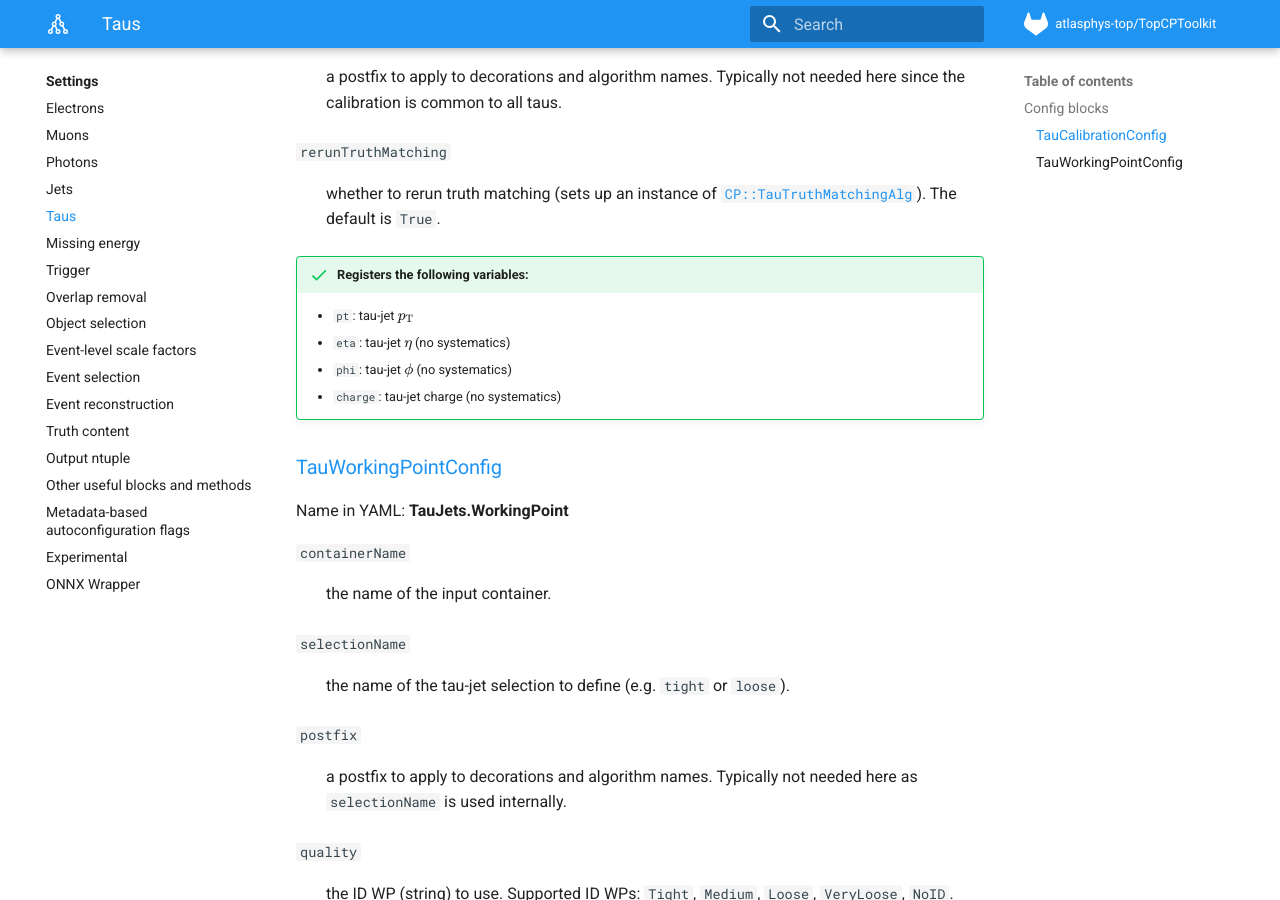
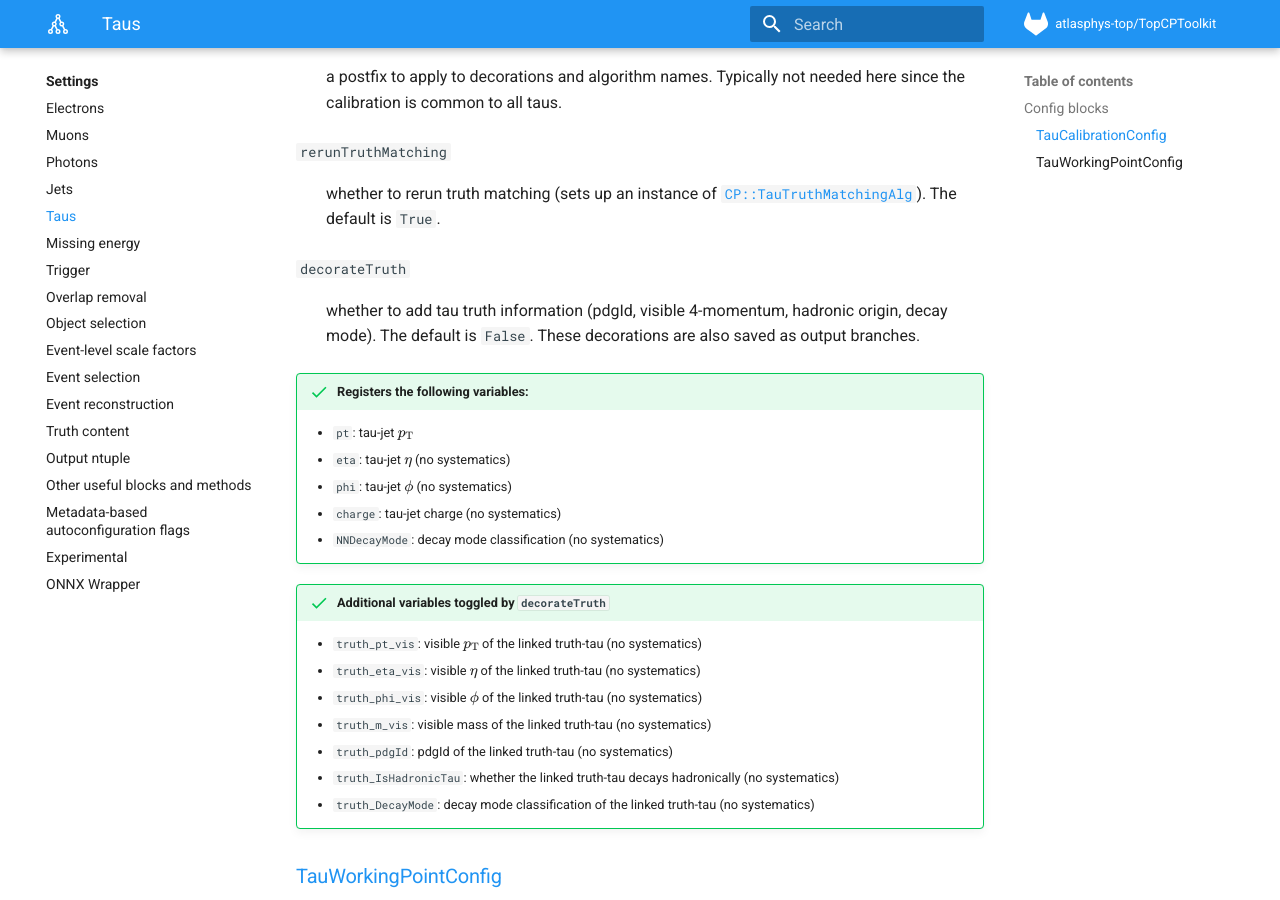
Before and after one commit to SuperNova76/TopCPToolKit, an MkDocs documentation site: the page built from docs/settings/taus.md, in a window 1280 px wide and 900 px high, scrolled down 435 px. Built offline with MkDocs 1.6.1 and Material for MkDocs 9.7.7, drawn with Linux system fonts in a browser that asks for light colours; formulas are drawn with MathJax 3.

Commit message:
tau truth information

```diff
--- a/docs/settings/taus.md
+++ b/docs/settings/taus.md
@@ -63,11 +63,24 @@ Name in YAML: **TauJets**
 `rerunTruthMatching`
 :   whether to rerun truth matching (sets up an instance of [`CP::TauTruthMatchingAlg`](https://acode-browser1.usatlas.bnl.gov/lxr/source/athena/PhysicsAnalysis/Algorithms/TauAnalysisAlgorithms/Root/TauTruthMatchingAlg.cxx)). The default is `True`.
 
+`decorateTruth`
+:   whether to add tau truth information (pdgId, visible 4-momentum, hadronic origin, decay mode). The default is `False`. These decorations are also saved as output branches.
+
 !!! success "Registers the following variables:"
     - `pt`: tau-jet $p_\mathrm{T}$
     - `eta`: tau-jet $\eta$ (no systematics)
     - `phi`: tau-jet $\phi$ (no systematics)
     - `charge`: tau-jet charge (no systematics)
+    - `NNDecayMode`: decay mode classification (no systematics)
+
+!!! success "Additional variables toggled by `decorateTruth`"
+    - `truth_pt_vis`: visible $p_\mathrm{T}$ of the linked truth-tau (no systematics)
+    - `truth_eta_vis`: visible $\eta$ of the linked truth-tau (no systematics)
+    - `truth_phi_vis`: visible $\phi$ of the linked truth-tau (no systematics)
+    - `truth_m_vis`: visible mass of the linked truth-tau (no systematics)
+    - `truth_pdgId`: pdgId of the linked truth-tau (no systematics)
+    - `truth_IsHadronicTau`: whether the linked truth-tau decays hadronically (no systematics)
+    - `truth_DecayMode`: decay mode classification of the linked truth-tau  (no systematics)
 
 ### [TauWorkingPointConfig](https://acode-browser1.usatlas.bnl.gov/lxr/source/athena/PhysicsAnalysis/Algorithms/TauAnalysisAlgorithms/python/TauAnalysisConfig.py)
 Name in YAML: **TauJets.WorkingPoint**
```
